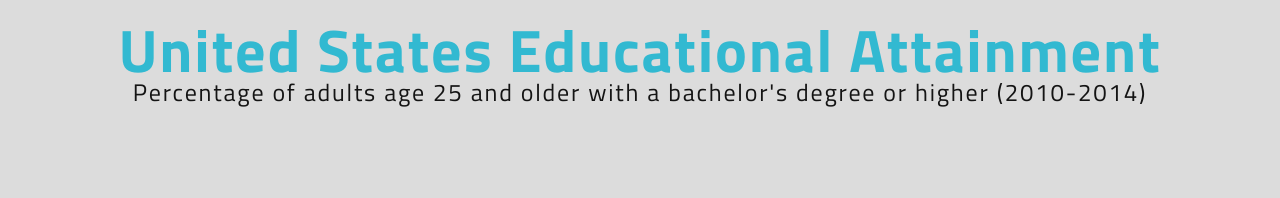
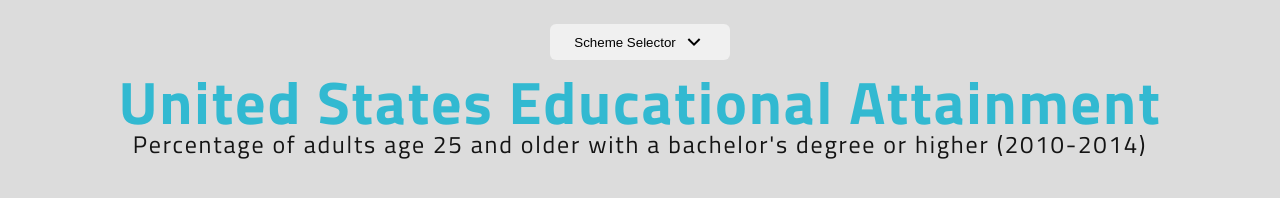
Before and after one commit to JohnMcKrazy/FreeCodeCamp_Choropleth_Map_Project, a plain HTML site: page index.html in a window 1280 px wide. Drawn offline with nearby package versions, Linux system fonts and the light colour scheme; no server answers.

Commit message:
feat --> sheme selector ready, next --> set new shemes and add some styling

```diff
--- a/index.html
+++ b/index.html
@@ -25,7 +25,28 @@
         <!--[if lt IE 7]>
             <p class="browsehappy">You are using an <strong>outdated</strong> browser. Please <a href="#">upgrade your browser</a> to improve your experience.</p>
         <![endif]-->
+        <div class="general_container">
+            <button class="btn_dropDown" alt="">
+                Scheme Selector
+                <span class="icon_container">
+                    <svg class="icon_svg" id="arrow_svg" xmlns="http://www.w3.org/2000/svg" viewBox="0 0 24 24">
+                        <path class="cls-1" d="M12 13.172l4.95-4.95 1.414 1.414L12 16 5.636 9.636 7.05 8.222z" />
+                    </svg>
+                </span>
+            </button>
+            <div class="scheme_btns_container">
+                <div class="linear_schemes">
+                    <h1>Linear</h1>
+                </div>
+                <div class="divergin_schemes">
+                    <h1>Diverging</h1>
+                </div>
+            </div>
+        </div>
         <!-- !FREECODECAMP SCRIPT! -->
-        <script src="https://cdn.freecodecamp.org/testable-projects-fcc/v1/bundle.js"></script>
+        <!-- <script src="https://cdn.freecodecamp.org/testable-projects-fcc/v1/bundle.js"></script> -->
     </body>
+    <template id="btn_scheme_template">
+        <button type="button" class="btn_scheme" alt="" data-value=""></button>
+    </template>
 </html>
--- a/src/css/styles.css
+++ b/src/css/styles.css
@@ -91,13 +91,64 @@ UL {
     list-style: none;
 }
 /*! PARTS */
+BUTTON {
+    border: none;
+    background: none;
+}
+BUTTON:hover {
+    background: red;
+}
+.icon_container {
+    display: inline-block;
+    height: 2rem;
+    width: 2rem;
+    margin-left: 0.5rem;
+}
 .tooltip {
     position: absolute;
     left: 0;
     top: 0;
     padding: 1rem;
     background: var(--bgTip);
+    border-radius: 0.5rem;
+    transition: opacity 100ms ease-in-out;
+}
+.btn_dropDown,
+.btn_scheme {
+    height: 3rem;
+    padding: 0 1rem;
+    border-radius: 0.5rem;
+}
+.btn_dropDown {
+    position: absolute;
+    display: flex;
+    flex-direction: row;
+    justify-content: center;
+    align-items: center;
+    left: 50%;
+    right: 50%;
+    transform: translate(-50%, 0);
+    top: 2rem;
+
+    padding: 1rem 1.5rem;
+    width: 15rem;
+    background: rgb(240, 240, 240);
+    z-index: 5;
+}
+.scheme_btns_container {
+    position: absolute;
+    left: 50%;
+    right: 50%;
+    top: 0;
+    width: fit-content;
+    height: fit-content;
+    transform: translate(-50%, 0);
+    background: var(--bgTip);
+    margin-top: 1rem;
+    padding: 0.5rem;
     border-radius: 0.25rem;
+    opacity: 0;
+    transition: all 250ms ease-in-out;
 }
 .states {
     fill: none;
@@ -122,3 +173,7 @@ UL {
     font-size: var(--fontSizeG);
     font-weight: var(--fontWight_normal);
 }
+
+#arrow_svg {
+    transition: all 100ms ease-in-out;
+}
--- a/src/js/index.js
+++ b/src/js/index.js
@@ -1,4 +1,41 @@
 document.addEventListener("DOMContentLoaded", () => {
+    const deleteChildElements = (parentElement) => {
+        let child = parentElement.lastElementChild;
+        while (child) {
+            parentElement.removeChild(child);
+            child = parentElement.lastElementChild;
+        }
+    };
+    const deleteArrElements = (parentElement) => {
+        while (parentElement.length > 0) {
+            parentElement.forEach((item) => {
+                parentElement.pop(item);
+            });
+        }
+    };
+    const selectActions = (status) => {
+        if (status === close) {
+            selectorState = open;
+            schemeBtnsContainer.style.display = "block";
+            arrow.style.rotate = "180deg";
+
+            /* console.log("Abriendo botones"); */
+            setTimeout(() => {
+                schemeBtnsContainer.style.opacity = 1;
+                schemeBtnsContainer.style.transform = "translate(-50%, 60px)";
+            }, 250);
+        } else if (status === open) {
+            selectorState = close;
+
+            arrow.style.rotate = "0deg";
+            schemeBtnsContainer.style.opacity = 0;
+            schemeBtnsContainer.style.transform = `translate(-50%, 0)`;
+            /* console.log("Cerrando botones"); */
+            setTimeout(() => {
+                schemeBtnsContainer.style.display = "none";
+            }, 250);
+        }
+    };
     // ! API LINKS ! //
     const educationUS = "https://cdn.freecodecamp.org/testable-projects-fcc/data/choropleth_map/for_user_education.json";
     const countyUS = "https://cdn.freecodecamp.org/testable-projects-fcc/data/choropleth_map/counties.json";
@@ -8,17 +45,20 @@ document.addEventListener("DOMContentLoaded", () => {
     // ^ BODY DECLARATION ^ //
     const body = d3.select("body");
     // ^ CREATE GENERAL CONTAINER ^ //
-    const generalContainer = body.append("div").attr("class", "general_container");
-
+    const generalContainer = document.querySelector(".general_container");
+    const selectorDropDown = document.querySelector(".btn_dropDown");
+    const schemeBtnsContainer = document.querySelector(".scheme_btns_container");
+    const schemeBtnTemplate = document.querySelector("#btn_scheme_template").content;
+    const arrow = document.querySelector("#arrow_svg");
     // ^ CREATE TITLE SECTION ^ //
-    const titleSection = generalContainer.append("section").attr("id", "title_section").style("padding", "20px 0 0 0");
+    const titleSection = d3.select(generalContainer).append("section").attr("id", "title_section").style("margin", "6rem 0 0");
     // ^ CREATE TITLE ^ //
     titleSection.append("h1").attr("class", "map_title").attr("id", "title").html("United States Educational Attainment");
     // ^ CREATE SUBTITLE ^ //
     titleSection.append("h2").attr("class", "map_subtitle").attr("id", "description").html("Percentage of adults age 25 and older with a bachelor's degree or higher (2010-2014)");
 
     // ^ CREATE MAP CONTAINER ^ //
-    const mapSection = generalContainer.append("section", "map_section");
+    const mapSection = d3.select(generalContainer).append("section").attr("class", "map_section");
 
     // ^ CREATE TOOLTIP ^ //
     const tooltip = body.append("div").attr("class", "tooltip").attr("id", "tooltip").style("opacity", 0);
@@ -40,29 +80,17 @@ document.addEventListener("DOMContentLoaded", () => {
         return topojson.feature(data, data_features).features;
     };
 
-    // ! FETCH FUNCTION! //
-    const fetchData = async () => {
-        // & FETCH RAW DATA &//
-        // ^ EDUCATION DATA ^ //
-        const rawDataEducation = await d3.json(educationUS);
-        console.log(rawDataEducation);
+    /*
+        //^ DATES DATA  //
+        const yearsDate = basicData.map( (item)=> new Date(item[0]));
+        //^ DATES DATA MAX AND MIN  //
+        const xMax = new Date(d3.max(yearsDate));
+        const xMin = new Date(d3.min(yearsDate));
+ */
 
-        // ^ COUNTRY DATA ^ //
-        const rawDataCountry = await d3.json(countyUS);
-        console.log(rawDataCountry);
-        const objectDataCountries = rawDataCountry.objects;
-        console.log(objectDataCountries);
-
-        const path = d3.geoPath();
-        const topoDataNation = generateTopoMap(rawDataCountry, objectDataCountries.nation);
-        const topoDataStates = generateTopoMap(rawDataCountry, objectDataCountries.states);
-        const topoDataCounties = generateTopoMap(rawDataCountry, objectDataCountries.counties);
-        /* console.log(topoDataCounties); */
-
-        /*  const minScale = 2.6;
-        const maxScale = 75.1;
-        const scaleSteps = 8; */
-
+    const close = "close";
+    const open = "open";
+    let selectorState = close;
     const minScale = 2.6;
     const maxScale = 75.1;
     const scaleSteps = 8;
@@ -73,12 +101,58 @@ document.addEventListener("DOMContentLoaded", () => {
         legendHeight: 50,
     };
 
-        const colorScheme = {
-            neonScheme: ["#F72585", "#B5179E", "#730e92", "#560BAD", "#480CA8", "#3F37C9", "#4895EF", "#4CC9F0"],
-            astheticScheme: ["#B5179E", "#C448B6", "#D379CE", "#E2AAE6", "#F0DBFD", "#C7D7FA", "#9ED2F7", "#75CEF4"],
-            purpleSchema: ["#efedf5", "#dadaeb", "#bcbddc", "#9e9ac8", "#807dba", "#6a51a3", "#54278f", "#3f007d"],
-            orangeSchema: ["#fee6ce", "#fdd0a2", "#fdae6b", "#fd8d3c", "#f16913", "#d94801", "#a63603", "#7f2704"],
-        };
+    const colorScheme = [
+        {
+            name: "Neon",
+            type: "divergin",
+            colors: ["#F72585", "#B5179E", "#730e92", "#560BAD", "#480CA8", "#3F37C9", "#4895EF", "#4CC9F0"],
+        },
+        {
+            name: "Ashtetic",
+            type: "divergin",
+            colors: ["#B5179E", "#C448B6", "#D379CE", "#E2AAE6", "#F0DBFD", "#C7D7FA", "#9ED2F7", "#75CEF4"],
+        },
+        {
+            name: "Purple",
+            type: "linear",
+            colors: ["#efedf5", "#dadaeb", "#bcbddc", "#9e9ac8", "#807dba", "#6a51a3", "#54278f", "#3f007d"],
+        },
+        {
+            name: "Orange",
+            type: "linear",
+            colors: ["#fee6ce", "#fdd0a2", "#fdae6b", "#fd8d3c", "#f16913", "#d94801", "#a63603", "#7f2704"],
+        },
+    ];
+    const mapFragment = document.createDocumentFragment();
+    /* console.log(colorScheme); */
+    colorScheme.forEach((scheme) => {
+        /* console.log(scheme); */
+        const cloneTemplate = schemeBtnTemplate.cloneNode(true);
+        let newBtn = cloneTemplate.querySelector(".btn_scheme");
+        newBtn.textContent = scheme.name;
+        newBtn.setAttribute("data-scheme", scheme.name);
+        /* console.log(scheme); */
+        if (scheme.type === "linear") {
+            document.querySelector(".linear_schemes").append(newBtn);
+        } else if (scheme.type === "divergin") {
+            document.querySelector(".divergin_schemes").append(newBtn);
+        }
+    });
+
+    setTimeout(() => {
+        const schemeBtns = document.querySelectorAll(".btn_scheme");
+        schemeBtns.forEach((btn) => {
+            const thisData = btn.getAttribute("data-scheme");
+            const newItem = colorScheme.filter((item) => item.name === thisData);
+            btn.addEventListener("click", () => {
+                deleteArrElements(mapFragment);
+                deleteChildElements(document.querySelector(".map_section"));
+                console.log(newItem[0].colors);
+                fetchData(newItem[0].colors);
+                selectActions(selectorState);
+            });
+        });
+    }, 250);
     const statesList = {
         AL: "Alabama",
         AK: "Alaska",
@@ -131,7 +205,25 @@ document.addEventListener("DOMContentLoaded", () => {
         WI: "Wisconsin",
         WY: "Wyoming",
     };
-        /*  */
+
+    // ! FETCH FUNCTION! //
+    const fetchData = async (schemeColor) => {
+        // & FETCH RAW DATA &//
+        // ^ EDUCATION DATA ^ //
+        const rawDataEducation = await d3.json(educationUS);
+        /* console.log(rawDataEducation); */
+
+        // ^ COUNTRY DATA ^ //
+        const rawDataCountry = await d3.json(countyUS);
+        /* console.log(rawDataCountry); */
+        const objectDataCountries = rawDataCountry.objects;
+        /* console.log(objectDataCountries); */
+
+        const path = d3.geoPath();
+        const topoDataNation = generateTopoMap(rawDataCountry, objectDataCountries.nation);
+        const topoDataStates = generateTopoMap(rawDataCountry, objectDataCountries.states);
+        const topoDataCounties = generateTopoMap(rawDataCountry, objectDataCountries.counties);
+
         const xScale = d3
             .scaleLinear()
             .domain([minScale, maxScale])
@@ -140,7 +232,7 @@ document.addEventListener("DOMContentLoaded", () => {
         const colorThreshold = d3
             .scaleThreshold()
             .domain(d3.range(minScale, maxScale, (maxScale - minScale) / scaleSteps))
-            .range(colorScheme.neonScheme);
+            .range(schemeColor);
 
         // ! CREATING SVG ! //
         // ^ CREATE MAP PATH ^ //
@@ -243,5 +335,7 @@ document.addEventListener("DOMContentLoaded", () => {
             .attr("id", "legend")
             .attr("transform", `translate(0,${mapDimentions.legendHeight})`);
     };
-    fetchData();
+    fetchData(colorScheme[0].colors);
+
+    selectorDropDown.addEventListener("click", () => selectActions(selectorState));
 });
```
Lines whose indentation alone changed are shown as unchanged.
